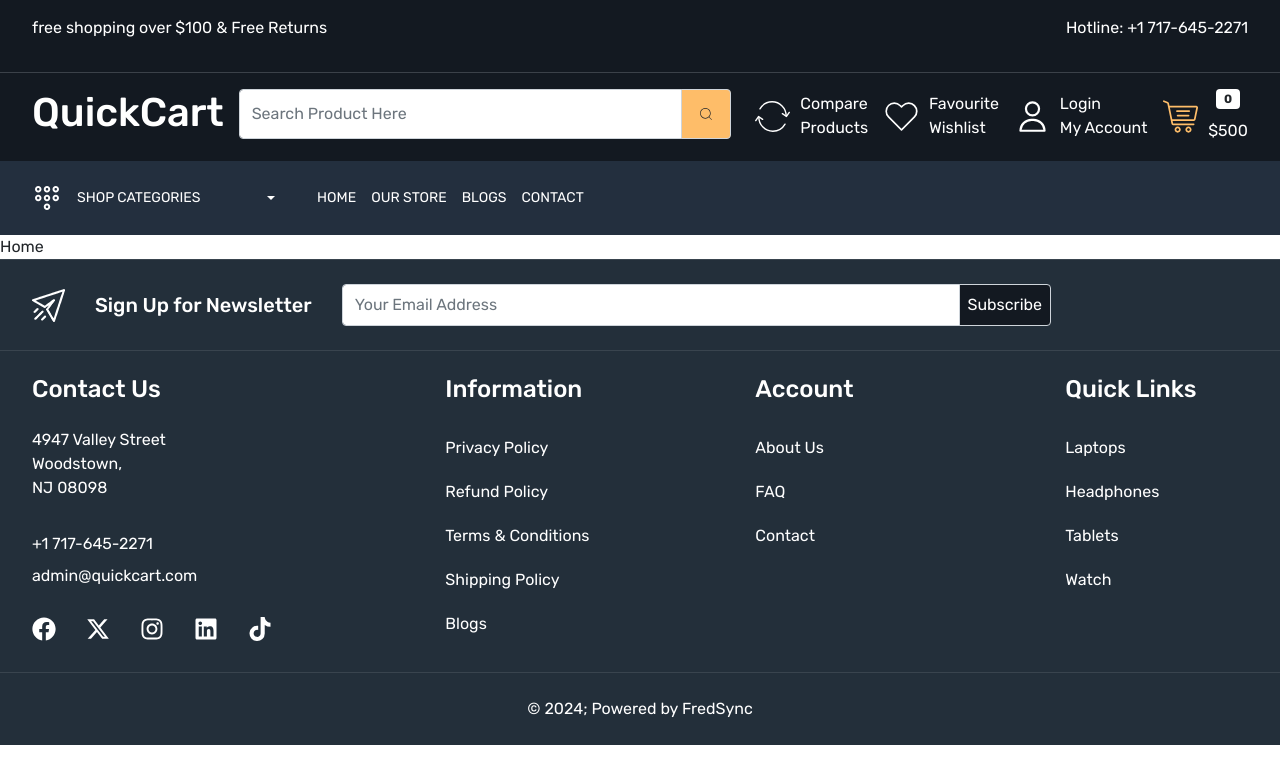
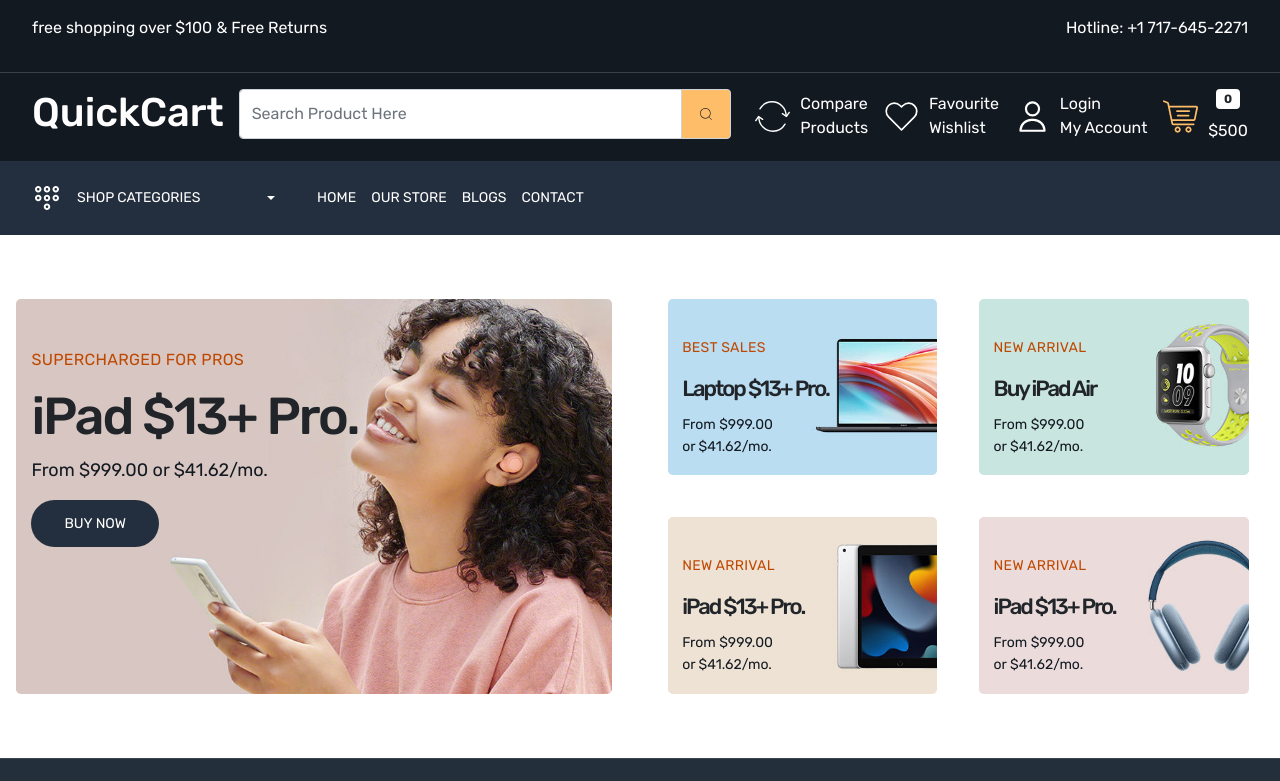
Before and after one commit to bant095/QuickCart-Frontend, a React (Create React App) app: page / in a window 1280 px wide. Shown: the top 781 px of the page. Built offline with nearby package versions, Linux system fonts and the light colour scheme.

Commit message:
I added home section

```diff
--- a/src/App.css
+++ b/src/App.css
@@ -10,6 +10,7 @@
   --color-febd69: #febd69;
   --color-232f3e: #232f3e;
   --color-232f3a: #232f3a;
+  --color-bf4800: #bf4800;
 }
 
 body {
@@ -36,6 +37,20 @@
 
 .gap-30 {
   gap: 30px;
+}
+
+.button {
+  background-color: var(--color-232f3e);
+  color: white;
+  font-size: 14px;
+  padding: 13px 33px;
+  border-radius: 25px;
+  transition: 0.5 all linear;
+}
+
+.button:hover {
+  background-color: var(--color-bf4800);
+  color: #131921;
 }
 
 /* HEADER PART */
@@ -114,3 +129,74 @@
 }
 
 /* FOOTER Part Ends Here */
+
+/* ================== */
+/* HOME PAGE */
+
+.main-banner-content {
+  top: 15%;
+  left: 5%;
+}
+
+.main-banner-content h4 {
+  font-size: 16px;
+  font-weight: 400;
+  line-height: 25px;
+  color: var(--color-bf4800);
+  margin: 0 0 12px;
+  letter-spacing: 0.3px;
+  text-transform: uppercase;
+}
+
+.main-banner-content h5 {
+  font-size: 52px;
+  font-weight: 500;
+  line-height: 64px;
+  letter-spacing: -2px;
+  text-transform: none;
+}
+
+.main-banner-content p {
+  font-size: 18px;
+  line-height: 28px;
+  letter-spacing: 0.4;
+  color: var(--color-131921);
+}
+
+/* small banner */
+
+.small-banner-content {
+  top: 25%;
+  left: 10%;
+}
+
+.small-banner-content h4 {
+  font-size: 14px;
+  font-weight: 400;
+  line-height: 25px;
+  color: var(--color-bf4800);
+  margin: 0 0 12px;
+  letter-spacing: 0.3px;
+  text-transform: uppercase;
+}
+
+.small-banner-content h5 {
+  font-size: 22px;
+  font-weight: 500;
+  line-height: 34px;
+  letter-spacing: -2px;
+  text-transform: none;
+}
+
+.small-banner-content p {
+  font-size: 14px;
+  line-height: 22px;
+  letter-spacing: 0.4;
+  color: var(--color-131921);
+}
+
+.small-banner {
+  width: 48%;
+}
+
+/* HOME PAGE ENDS HERE */
--- a/src/pages/Home.js
+++ b/src/pages/Home.js
@@ -1,7 +1,96 @@
 import React from 'react';
+import { Link } from 'react-router-dom';
 
 const Home = () => {
-  return <div>Home</div>;
+  return (
+    <>
+      <section className='home-wrapper-1 py-5'>
+        <div className='row'>
+          <div className='col-6'>
+            <div className='main-banner position-relative p-3'>
+              <img
+                src='images/main-banner-1.jpg'
+                className='img-fluid rounded-3'
+                alt='main-banner'
+              />
+              <div className='main-banner-content position-absolute'>
+                <h4>SUPERCHARGED FOR PROS</h4>
+                <h5>iPad $13+ Pro.</h5>
+                <p>From $999.00 or $41.62/mo.</p>
+                <Link className='button'>BUY NOW</Link>
+              </div>
+            </div>
+          </div>
+          <div className='col-6'>
+            <div className='d-flex flex-wrap gap-10 justiify-content-between align-items-center '>
+              {/* small container */}
+              {/* 1 */}
+              <div className='small-banner position-relative p-3'>
+                <img
+                  src='images/catbanner-01.jpg'
+                  className='img-fluid rounded-3'
+                  alt='main-banner'
+                />
+                <div className='small-banner-content position-absolute'>
+                  <h4>BEST SALES</h4>
+                  <h5>Laptop $13+ Pro.</h5>
+                  <p>
+                    From $999.00 <br /> or $41.62/mo.
+                  </p>
+                </div>
+              </div>
+              {/* 2 */}
+              <div className='small-banner position-relative p-3'>
+                <img
+                  src='images/catbanner-02.jpg'
+                  className='img-fluid rounded-3'
+                  alt='main-banner'
+                />
+
+                <div className='small-banner-content position-absolute'>
+                  <h4>NEW ARRIVAL</h4>
+                  <h5>Buy iPad Air</h5>
+                  <p>
+                    From $999.00 <br /> or $41.62/mo.
+                  </p>
+                </div>
+              </div>
+              {/* 3 */}
+              <div className='small-banner position-relative p-3'>
+                <img
+                  src='images/catbanner-03.jpg'
+                  className='img-fluid rounded-3'
+                  alt='main-banner'
+                />
+                <div className='small-banner-content position-absolute'>
+                  <h4>NEW ARRIVAL</h4>
+                  <h5>iPad $13+ Pro.</h5>
+                  <p>
+                    From $999.00 <br /> or $41.62/mo.
+                  </p>
+                </div>
+              </div>
+              {/* 4 */}
+              <div className='small-banner position-relative p-3'>
+                <img
+                  src='images/catbanner-04.jpg'
+                  className='img-fluid rounded-3'
+                  alt='main-banner'
+                />
+                <div className='small-banner-content position-absolute'>
+                  <h4>NEW ARRIVAL</h4>
+                  <h5>iPad $13+ Pro.</h5>
+                  <p>
+                    From $999.00 <br /> or $41.62/mo.
+                  </p>
+                </div>
+              </div>
+            </div>
+          </div>
+        </div>
+      </section>
+    </>
+  );
 };
 
 export default Home;
```
